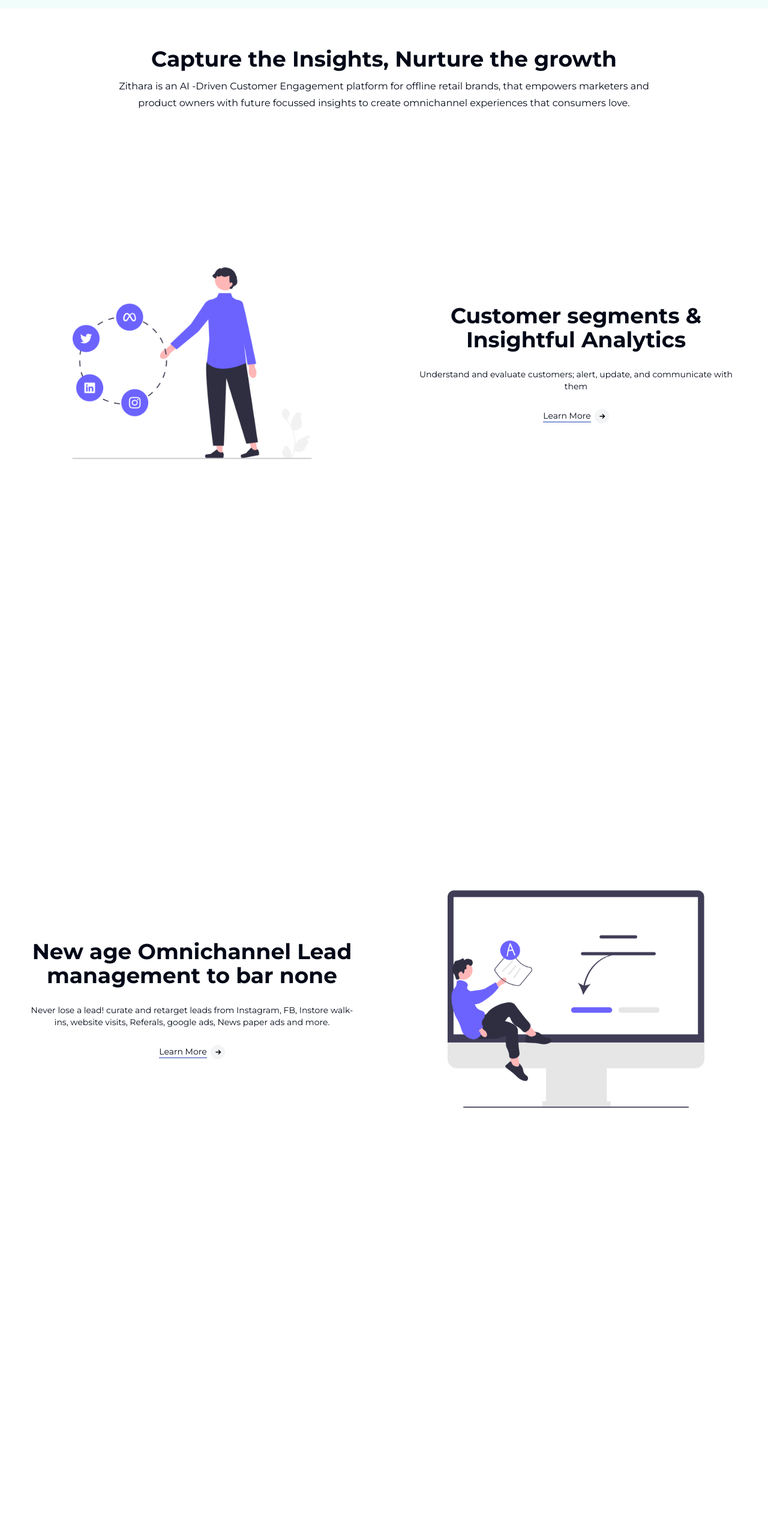
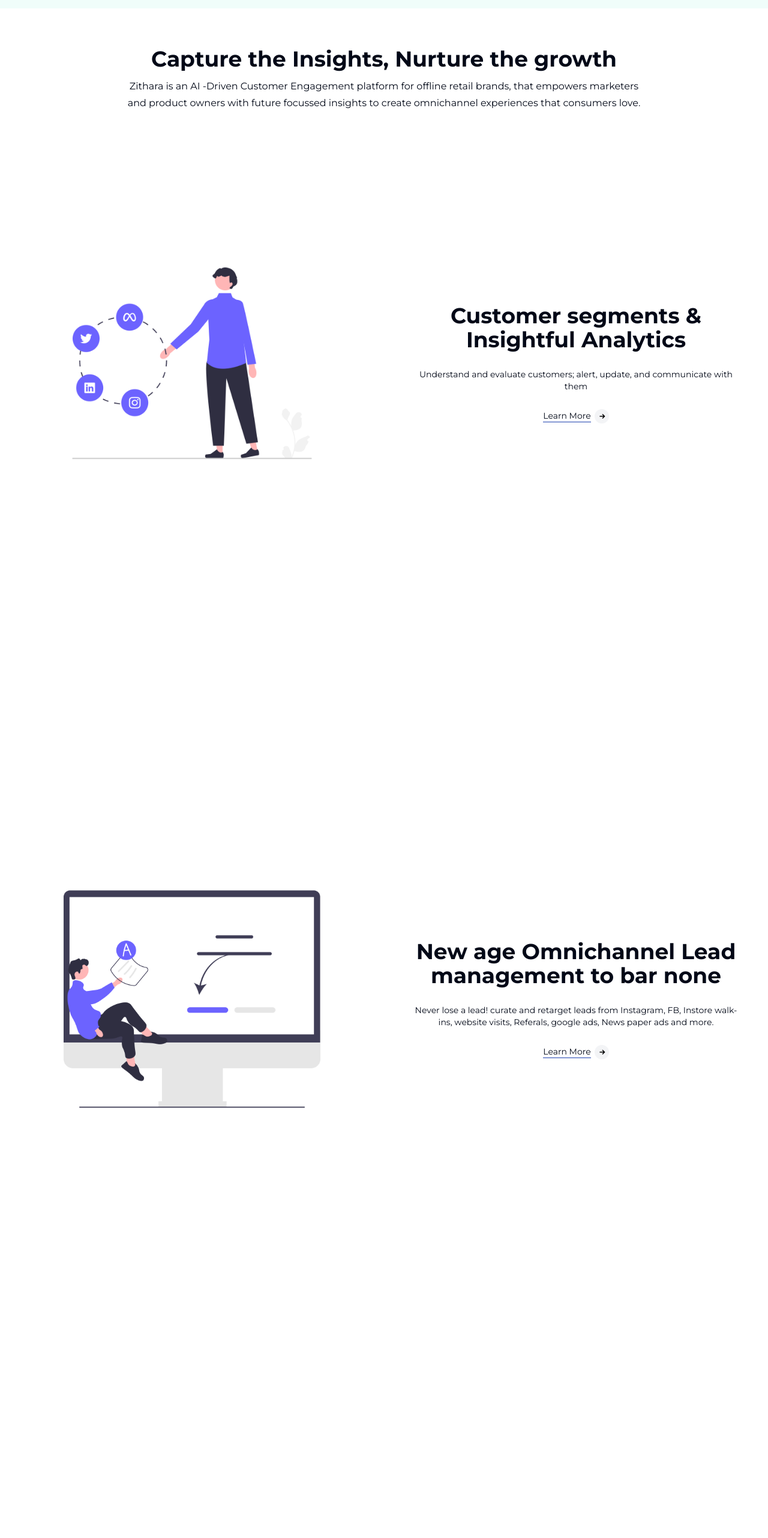
Before and after one commit to SalahuddinZithara/zithara, a Next.js app: page / in a window 1280 px wide. Shown: the part 2120-4684 px from the top of the page at 60% size. Built offline with nearby package versions, Linux system fonts and the light colour scheme.

Commit message:
made the insights section responsive

```diff
--- a/components/Engagement.jsx
+++ b/components/Engagement.jsx
@@ -85,16 +85,16 @@
 
   return (
     <section className=" w-full h-auto md:h-auto rounded-md">
-      <h1 className=" text-3xl lg:text-4xl font-bold text-center">
+      <h1 className=" text-3xl lg:text-4xl font-bold text-center px-5">
         Capture the Insights, Nurture the growth
       </h1>
-      <p className=" text-center lg:max-w-4xl my-3 mx-auto leading-7">
+      <p className=" text-center lg:max-w-4xl my-3 mx-auto leading-7 px-5">
         Zithara is an AI -Driven Customer Engagement platform for offline retail
         brands, that empowers marketers and product owners with future focussed
         insights to create omnichannel experiences that consumers love.
       </p>
 
-      <div className="hidden md:flex flex-col gap-5 mt-5 w-full">
+      <div className="flex flex-col gap-5 mt-5 w-full">
         {platformItems.map((item) => {
           const { id, name, summary, icon, img, path } = item;
           return (
@@ -103,9 +103,9 @@
                 data-aos="fade-up"
                 className={` ${
                   id % 2 === 0 ? "flex-row-reverse" : "flex-row"
-                } w-full flex items-center sticky top-0 left-0 h-[100vh] `}
+                } w-full flex flex-col lg:flex-row items-center sticky top-0 left-0 h-[100vh] `}
               >
-                <div className="w-[50%] ">
+                <div className=" w-full lg:w-[50%] ">
                   <Image
                     width={600}
                     src={img}
@@ -114,7 +114,7 @@
                     alt=""
                   />
                 </div>
-                <div className=" flex flex-col gap-7 w-[50%] items-center py-5 px-12">
+                <div className=" flex flex-col gap-7 w-full md:w-[50%] items-center py-5 px-12">
                   <h3 className=" text-4xl font-bold text-center">{name}</h3>
                   <p className=" text-sm text-center">{summary}</p>
                   <Link
```
